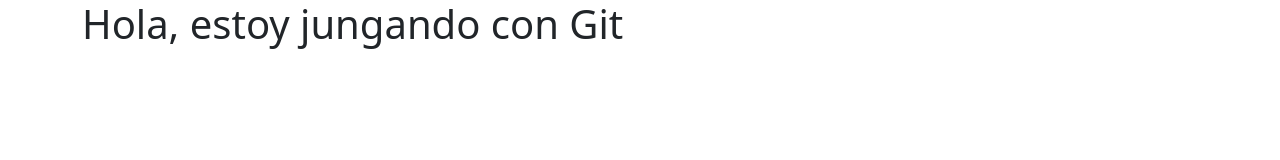
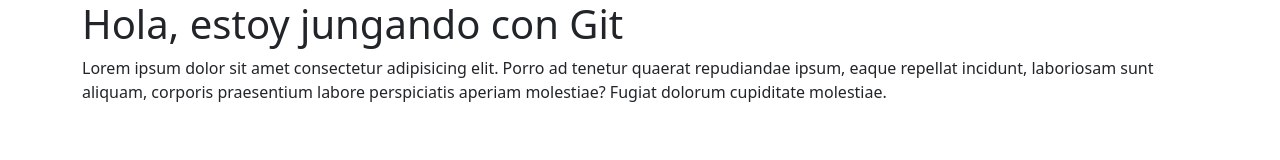
Before and after one commit to bguzmanm/gitudd, a plain HTML site: page index.html in a window 1280 px wide. Drawn offline with nearby package versions, Linux system fonts and the light colour scheme.

Commit message:
solo guardo cambios en index.html

```diff
--- a/index.html
+++ b/index.html
@@ -14,7 +14,9 @@
         <header>
             <h1>Hola, estoy jungando con Git</h1>
         </header>
-
+        <main>
+            <p>Lorem ipsum dolor sit amet consectetur adipisicing elit. Porro ad tenetur quaerat repudiandae ipsum, eaque repellat incidunt, laboriosam sunt aliquam, corporis praesentium labore perspiciatis aperiam molestiae? Fugiat dolorum cupiditate molestiae.</p>
+        </main>
     </div>
     <script src="https://cdn.jsdelivr.net/npm/bootstrap@5.2.0/dist/js/bootstrap.bundle.min.js"></script>
 </body>
```
